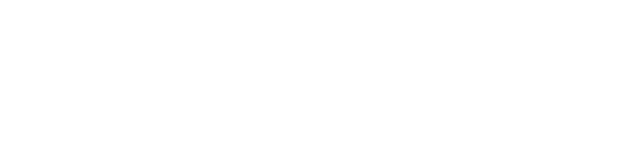
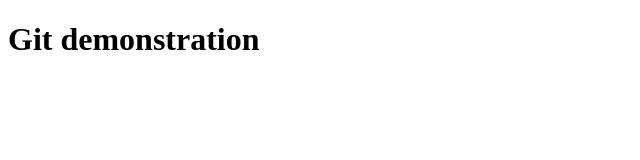
Before and after one commit to codingbootcamppraha/git-branching, a plain HTML site: page index.html in a window 1280 px wide. Shown: the whole page, without its empty margins (0-640 px from the left). Drawn offline with Linux system fonts and the light colour scheme.

Commit message:
added h1

```diff
--- a/index.html
+++ b/index.html
@@ -7,5 +7,7 @@
 </head>
 <body>
 
+    <h1>Git demonstration</h1>
+
 </body>
 </html>
```
